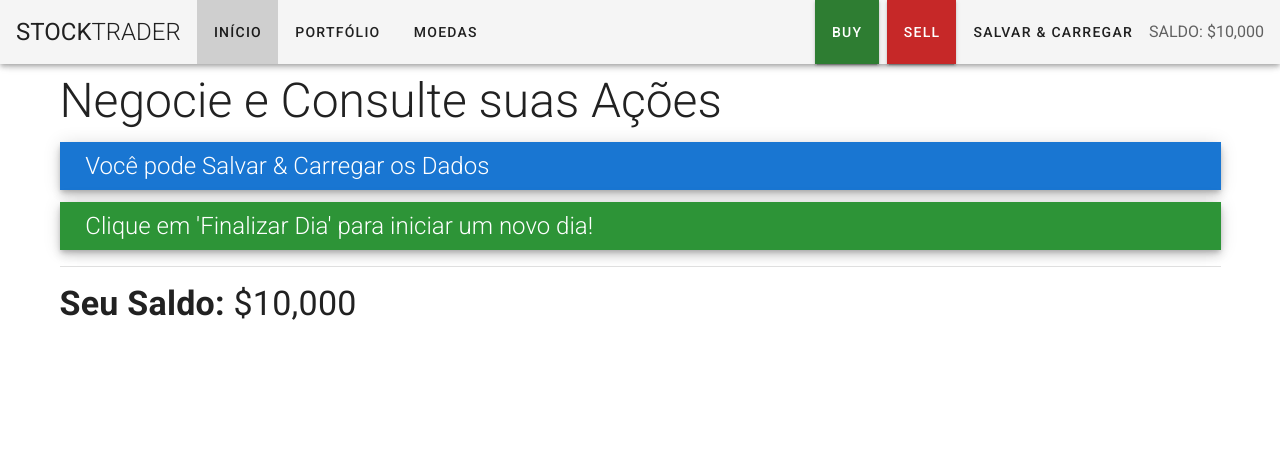
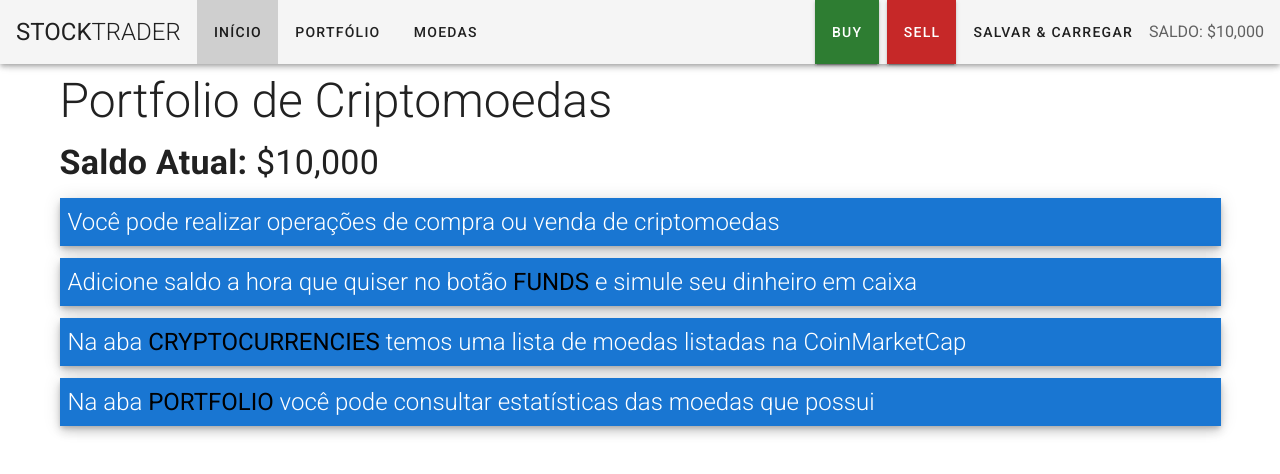
Before and after one commit to leonardoamaral92/mycryptotrader, a Vue app in the folder frontend/: page / in a window 1280 px wide. Shown: the top 474 px of the page. Built offline with nearby package versions, Linux system fonts and the light colour scheme; no server answers.

Commit message:
Ajustando a Home

```diff
--- a/frontend/src/components/Home.vue
+++ b/frontend/src/components/Home.vue
@@ -1,18 +1,23 @@
 <template>
     <div>
-        <h1 class="display-2 font-weight-light mb-4">Negocie e Consulte suas Ações</h1>
+        <h1 class="display-2 font-weight-light mb-4">Portfolio de Criptomoedas</h1>
+        <p class="display-1"><strong>Saldo Atual:</strong> {{ funds | currency }} </p>
         <v-sheet :elevation="6" class="pa-2 primary">
-            <v-icon class="white--text mr-3">mdi-info</v-icon>
             <span class="headline white--text font-weight-light">
-                Você pode Salvar & Carregar os Dados</span>
+                Você pode realizar operações de compra ou venda de criptomoedas</span>
         </v-sheet>
-        <v-sheet :elevation="6" class="pa-2 success darken-1 mt-3">
-            <v-icon class="white--text mr-3">mdi-info</v-icon>
+        <v-sheet :elevation="6" class="mt-3 pa-2 primary">
             <span class="headline white--text font-weight-light">
-                Clique em 'Finalizar Dia' para iniciar um novo dia!</span>
+                Adicione saldo a hora que quiser no botão <strong class="black--text">FUNDS</strong> e simule seu dinheiro em caixa</span>
         </v-sheet>
-        <v-divider class="my-4" />
-        <p class="display-1"><strong>Seu Saldo:</strong> {{ funds | currency }} </p>
+        <v-sheet :elevation="6" class="mt-3 pa-2 primary">
+            <span class="headline white--text font-weight-light">
+                Na aba <strong class="black--text">CRYPTOCURRENCIES</strong> temos uma lista de moedas listadas na CoinMarketCap</span>
+        </v-sheet>
+        <v-sheet :elevation="6" class="mt-3 pa-2 primary">
+            <span class="headline white--text font-weight-light">
+                Na aba <strong class="black--text">PORTFOLIO</strong> você pode consultar estatísticas das moedas que possui</span>
+        </v-sheet>
     </div>
 </template>
 
@@ -26,5 +31,4 @@ export default {
 </script>
 
 <style scoped>
-
 </style>
```
